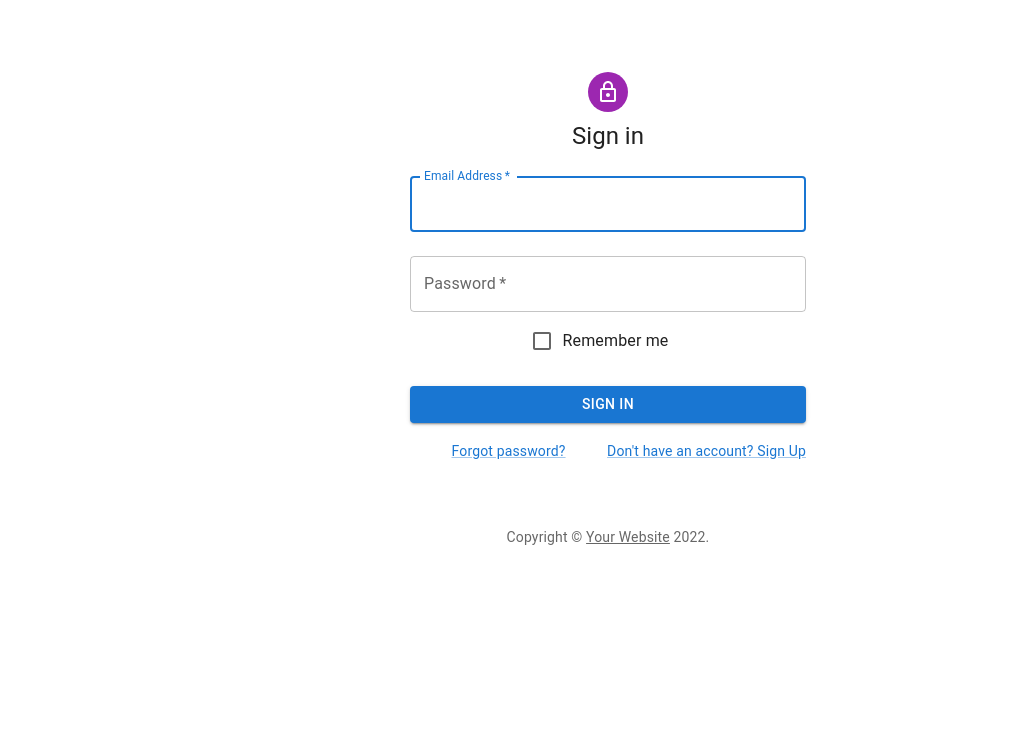
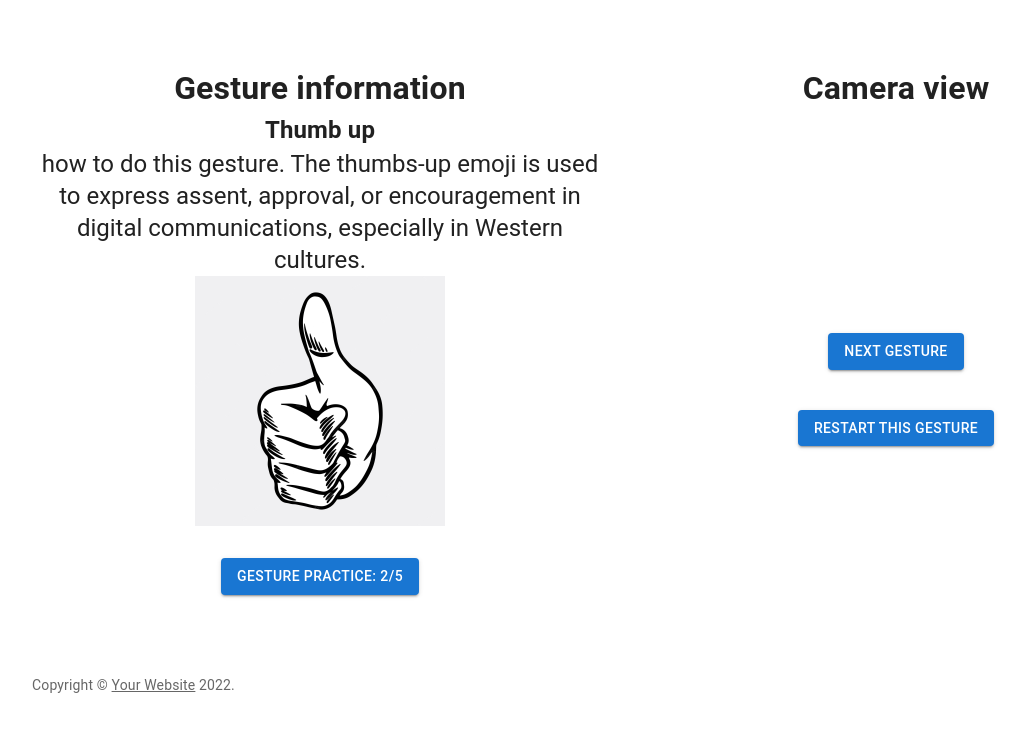
Before and after one commit to victorlim12/Hand-Gesture-Recognition, a React (Create React App) app: page / in a window 1280 px wide. Shown: the top 732 px of the page, without its empty margins (32-1058 px from the left). Built offline with nearby package versions, Linux system fonts and the light colour scheme; no server answers.

Commit message:
Added my project

```diff
--- a/package.json
+++ b/package.json
@@ -5,8 +5,9 @@
   "dependencies": {
     "@emotion/react": "^11.10.4",
     "@emotion/styled": "^11.10.4",
+    "@fontsource/roboto": "^4.5.8",
     "@mui/icons-material": "^5.10.3",
-    "@mui/material": "^5.10.5",
+    "@mui/material": "^5.10.6",
     "@testing-library/jest-dom": "^5.16.5",
     "@testing-library/react": "^13.4.0",
     "@testing-library/user-event": "^13.5.0",
--- a/src/App.js
+++ b/src/App.js
@@ -1,12 +1,15 @@
 import SignIn from './Pages/Login/Loginpage';
 import './App.css';
+import Level from './Pages/Login/camera_view';
 
 function App() {
   return (
     <div className="App">
-        <SignIn/>
+        <Level/>
     </div>
   );
+
+
 }
 
 export default App;
--- a/src/Pages/Login/Loginpage.js
+++ b/src/Pages/Login/Loginpage.js
@@ -28,7 +28,7 @@ function Copyright(props) {
 
 const theme = createTheme();
 
-export default function SignIn() {
+export default function camera_view() {
   const handleSubmit = (event) => {
     event.preventDefault();
     const data = new FormData(event.currentTarget);
@@ -40,7 +40,10 @@ export default function SignIn() {
 
   return (
     <ThemeProvider theme={theme}>
-      <Container component="main" maxWidth="xs">
+      <Container component="main" maxWidth="lg">
+        /*<h1  style={{ backgroundColor: '#cfe8fc'}}>
+          Container Of maxWidth = lg
+        </h1>*/
         <CssBaseline />
         <Box
           sx={{
@@ -50,11 +53,9 @@ export default function SignIn() {
             alignItems: 'center',
           }}
         >
-          <Avatar sx={{ m: 1, bgcolor: 'secondary.main' }}>
-            <LockOutlinedIcon />
-          </Avatar>
+
           <Typography component="h1" variant="h5">
-            Sign in
+            Sign out
           </Typography>
           <Box component="form" onSubmit={handleSubmit} noValidate sx={{ mt: 1 }}>
             <TextField
--- /dev/null
+++ b/src/Pages/Login/camera_view.js
@@ -0,0 +1,171 @@
+import * as React from 'react';
+import Avatar from '@mui/material/Avatar';
+import Button from '@mui/material/Button';
+import CssBaseline from '@mui/material/CssBaseline';
+import TextField from '@mui/material/TextField';
+import FormControlLabel from '@mui/material/FormControlLabel';
+import Checkbox from '@mui/material/Checkbox';
+import Link from '@mui/material/Link';
+import Grid from '@mui/material/Grid';
+import Box from '@mui/material/Box';
+import LockOutlinedIcon from '@mui/icons-material/LockOutlined';
+import Typography from '@mui/material/Typography';
+import Container from '@mui/material/Container';
+import { createTheme, ThemeProvider } from '@mui/material/styles';
+import { Margin, Stream } from '@mui/icons-material';
+import thrumb_up from './thrumb_up.jpeg';
+import {useRef, useEffect, useState} from 'react';
+
+function Copyright(props) {
+  return (
+    <Typography variant="body2" color="text.secondary" align="left" {...props}>
+      {'Copyright © '}
+      <Link color="inherit" href="https://mui.com/">
+        Your Website
+      </Link>{' '}
+      {new Date().getFullYear()}
+      {'.'}
+    </Typography>
+  );
+}
+
+const theme = createTheme();
+
+function App(){
+  const videoRef = useRef(null);
+  const photoRef = useRef(null);
+  const [hasPhoto, setHasPhoto]= useState(false);
+
+  const getVideo=()=>{
+    navigator.mediaDevices
+      .getUserMedia({
+        video:{width:450, height:400}
+      })
+      .then(Stream=>{
+        let video=videoRef.current;
+        video.srcObject=Stream;
+        video.play();
+      })
+      .catch(err=>{
+        console.error(err);
+      })
+  }
+  useEffect(()=>{
+    getVideo();
+  },[videoRef]);
+  return(
+    <div className='App'>
+      <div className='camera'>
+        <video ref={videoRef}></video>
+        <Button
+                type="submit"
+                halfWidth
+                variant="contained"
+                sx={{ mt: 3, mb: 2 }}
+              >
+                Next gesture
+              </Button>
+        <Box>
+
+        </Box>
+        <Button
+                type="submit"
+                halfWidth
+                variant="contained"
+                sx={{ mt: 3, mb: 2 }}
+              >
+                Restart this gesture
+              </Button>
+      </div>
+
+    </div>
+  )
+
+
+}
+
+export default function Level() {
+  const handleSubmit = (event) => {
+    event.preventDefault();
+    const data = new FormData(event.currentTarget);
+
+  };
+
+  return (
+    <ThemeProvider theme={theme}>
+      <Container component="main" maxWidth="lg">
+
+        <CssBaseline />
+        <Box  sx={{display: 'flex'}}>
+          <Box
+            sx={{
+              marginTop: 8,
+              //marginLeft: 5,
+
+              display: 'flex',
+              alignItems: 'center',
+              flexDirection: 'column',
+              width: '50%'
+            }}
+
+          >
+
+            <Typography component="h1" variant="h8" >
+              Gesture information
+            </Typography>
+            <Typography component="h2" variant="h8">
+              Thumb up
+            </Typography>
+            <Typography component="h3" variant="h5" >
+            how to do this gesture. The thumbs-up emoji is used to express assent, approval, or encouragement in digital communications, especially in Western cultures.
+            </Typography>
+
+            <img src={thrumb_up} alt="thrumb_up" width={250} height={250}  />
+            <Box component="form" onSubmit={handleSubmit} noValidate sx={{ mt: 1 }}>
+
+              <Button
+                type="submit"
+                fullWidth
+                variant="contained"
+                sx={{ mt: 3, mb: 2 }}
+              >
+                Gesture practice: 2/5
+              </Button>
+
+
+            </Box>
+          </Box>
+
+          <Box
+              sx={{
+                marginTop: 8,
+                //marginLeft: 5,
+
+                display: 'flex',
+                alignItems: 'center',
+                flexDirection: 'column',
+                width: '50%'
+              }}
+
+          >
+            <Typography component="h1" variant="h8" >
+              Camera view
+            </Typography>
+            <Box
+              sx={{
+                marginTop: 5,
+                display: 'flex',
+                alignItems: 'center',
+                flexDirection: 'column',
+                width: '50%'
+                  }}>
+              <App/>
+
+            </Box>
+          </Box>
+        </Box>
+        <Copyright sx={{ mt: 8, mb: 4 }} />
+      </Container>
+    </ThemeProvider>
+  );
+}
```
Also changed, not shown: src/Pages/Login/thrumb_up.jpeg (added), 1 other file (tests, documents, lock files or other folders).
